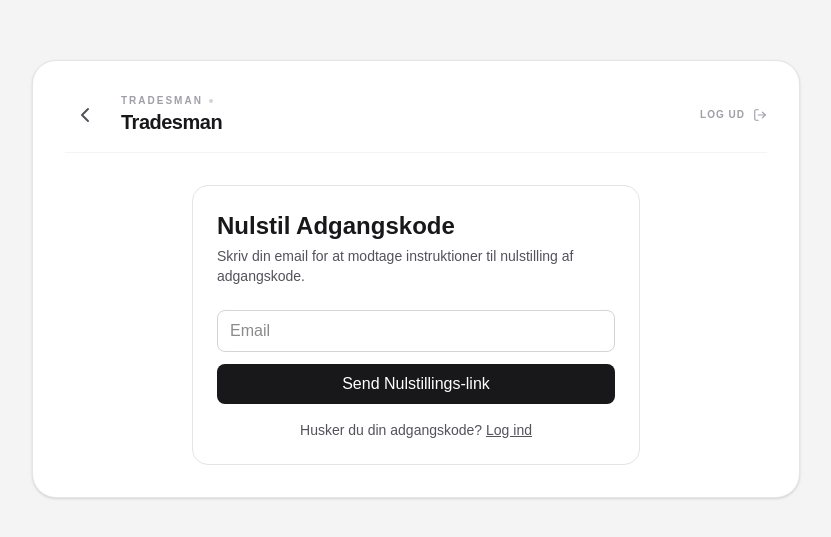
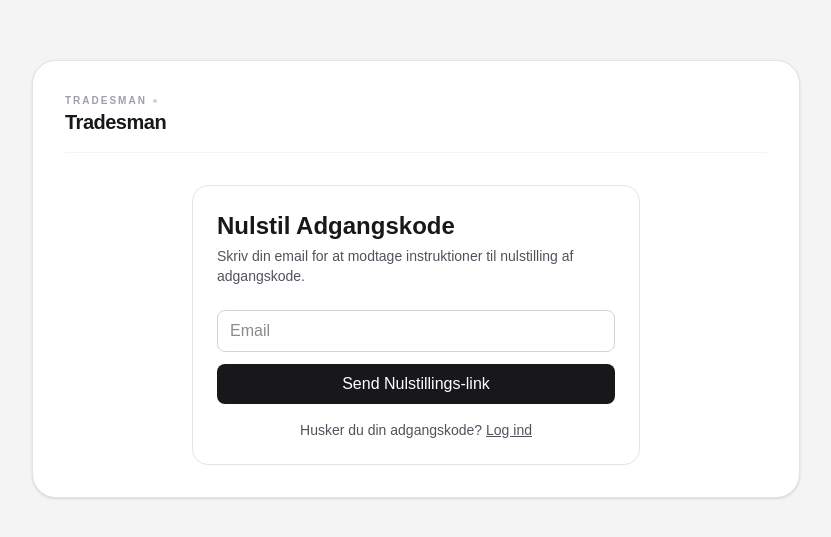
Before and after one commit to Nikolajkng/tradesman, a Next.js app in the folder app/: page /auth/reset-password in a window 1280 px wide. Shown: the part 121-658 px from the top of the page, without its empty margins (224-1055 px from the left). Built offline with nearby package versions, Linux system fonts and the light colour scheme; no server answers.

Commit message:
fix: logout and navback btns were visible on wrong pages

```diff
--- a/app/src/components/header.tsx
+++ b/app/src/components/header.tsx
@@ -8,8 +8,8 @@ import { ChevronLeft, LogOut } from "lucide-react";
 
 export default function Header({ name }: { name: string | undefined }) {
   const router = useRouter();
-  const pathname = usePathname();
-  const isDashboard = pathname === "/dashboard";
+  const onStartPage = usePathname().includes("/auth");
+  const onDashboard = usePathname().includes("/dashboard");
 
   const handleLogout = async () => {
     await supabase_client.auth.signOut();
@@ -18,18 +18,24 @@ export default function Header({ name }: { name: string | undefined }) {
   };
 
   const getTitle = () => {
-    if (isDashboard) return <>Velkommen <span className="capitalize">{name}</span></>;
-    if (pathname === "/kundeoversigt") return "Kunder";
-    if (pathname === "/tilbud") return "Nyt Tilbud";
-    if (pathname === "/salg") return "Salgsoversigt";
+    const currentPathname = usePathname();
+    switch (currentPathname) {
+      case "/kundeoversigt":
+        return "Kundeoversigt";
+      case "/tilbud":
+        return "Nyt Tilbud";
+      case "/salg":
+        return "Salgsoversigt";
+      default:
         return "Tradesman";
+    }
   };
 
   return (
     <div className="mb-8 flex items-center justify-between border-b border-zinc-100 pb-4">
       <div className="flex items-center gap-3">
-        {/* TILBAGE-KNAP: Kun synlig når man er væk fra Dashboardet */}
-        {!isDashboard && (
+        {/* Navigation back button */}
+        {!onStartPage && !onDashboard && (
           <button
             onClick={() => router.back()}
             className="mr-1 rounded-full p-2 hover:bg-zinc-100 transition-colors active:scale-95"
@@ -54,14 +60,17 @@ export default function Header({ name }: { name: string | undefined }) {
           </h1>
         </div>
       </div>
-
+      { }
+      {/* Logout button */}
+      {!onStartPage && (
         <button
           onClick={handleLogout}
-        className="flex items-center gap-2 text-[10px] font-bold uppercase tracking-widest text-zinc-400 hover:text-red-500 transition-colors duration-200"
+          className="flex items-center gap-2 text-[10px] font-bold uppercase tracking-widest text-zinc-400 hover:text-red-500 transition-colors duration-100"
         >
           <span>Log ud</span>
           <LogOut size={14} />
         </button>
+      )}
     </div>
   );
 }
```
Lines whose indentation alone changed are shown as unchanged.
